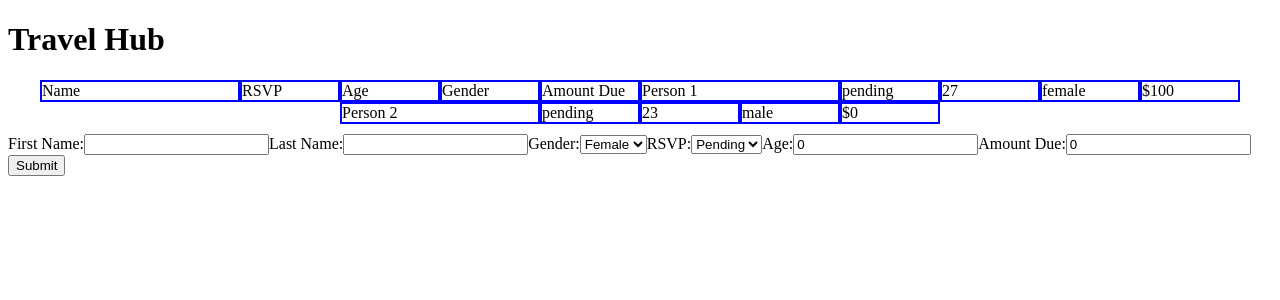
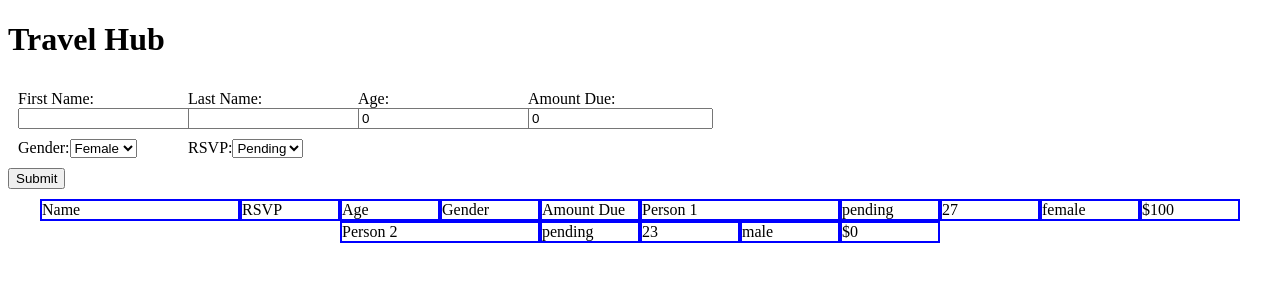
Before and after one commit to grace5829/TravelHub-test, a Next.js app: page / in a window 1280 px wide. Shown: the top 300 px of the page. Built offline with nearby package versions, Linux system fonts and the light colour scheme.

Commit message:
adding css to form

```diff
--- a/app/form.tsx
+++ b/app/form.tsx
@@ -2,19 +2,24 @@ import { ChangeEvent, FormEvent, useContext, useState } from "react";
 import { Guest, GuestsContext } from "./page";
 import styled from "styled-components";
 
-
 const TableWrapper = styled.span`
-margin:10px;
-display:flex;
-justify-content:center;
-flex-wrap:wrap;
+  margin: 10px;
+  display: flex;
+  justify-content: center;
+  flex-wrap: wrap;
 `;
 const EachGuest = styled.div`
-display:grid;
+  display: grid;
   grid-template-columns: 200px 100px 100px 100px 100px;
 `;
 const EachGuestInfo = styled.span`
-border:2px solid blue;
+  border: 2px solid blue;
+`;
+const FormWrapper = styled.span`
+  display: grid;
+  grid-template-columns: 170px 170px 170px 170px;
+  row-gap: 10px;
+  padding: 10px;
 `;
 
 export default function Form() {
@@ -44,29 +49,8 @@ export default function Form() {
 
   return (
     <div>
-        <TableWrapper>
-
-        <EachGuest>
-        <EachGuestInfo>Name</EachGuestInfo>
-        <EachGuestInfo>RSVP</EachGuestInfo>
-        <EachGuestInfo>Age</EachGuestInfo>
-        <EachGuestInfo>Gender</EachGuestInfo>
-        <EachGuestInfo>Amount Due</EachGuestInfo>
-        </EachGuest>
-
-      {guests?.map((guest) => (
-          <EachGuest key={guest.lastName + guest.firstName}>
-            <EachGuestInfo> {guest.firstName} {guest.lastName}</EachGuestInfo>
-            <EachGuestInfo>{guest.RSVP}</EachGuestInfo>
-            <EachGuestInfo>{guest.age} </EachGuestInfo>
-            <EachGuestInfo>{guest.gender}</EachGuestInfo>
-            <EachGuestInfo>${guest.amountDue}</EachGuestInfo>
-
-        </EachGuest>
-      ))}
-              </TableWrapper>
-
       <form onSubmit={handleSubmit}>
+        <FormWrapper>
           <label htmlFor="firstName">
             First Name:
             <input
@@ -87,18 +71,6 @@ export default function Form() {
               onChange={handleChange}
             />
           </label>
-        <label htmlFor="gender">Gender:</label>
-        <select id="gender" name="gender" onChange={handleChange}>
-          <option value="female">Female</option>
-          <option value="male">Male</option>
-        </select>
-        <label htmlFor="RSVP">RSVP:</label>
-        <select id="RSVP" name="RSVP" onChange={handleChange}>
-          <option value="pending">Pending</option>
-          <option value="yes">Yes</option>
-          <option value="no">No</option>
-          <option value="maybe">Maybe</option>
-        </select>
           <label htmlFor="age">
             Age:
             <input
@@ -119,8 +91,46 @@ export default function Form() {
               onChange={handleChange}
             />
           </label>
+          <label htmlFor="gender">
+            Gender:
+            <select id="gender" name="gender" onChange={handleChange}>
+              <option value="female">Female</option>
+              <option value="male">Male</option>
+            </select>
+          </label>
+          <label htmlFor="RSVP">
+            RSVP:
+            <select id="RSVP" name="RSVP" onChange={handleChange}>
+              <option value="pending">Pending</option>
+              <option value="yes">Yes</option>
+              <option value="no">No</option>
+              <option value="maybe">Maybe</option>
+            </select>
+          </label>
+        </FormWrapper>
         <input type="submit" />
       </form>
+      <TableWrapper>
+        <EachGuest>
+          <EachGuestInfo>Name</EachGuestInfo>
+          <EachGuestInfo>RSVP</EachGuestInfo>
+          <EachGuestInfo>Age</EachGuestInfo>
+          <EachGuestInfo>Gender</EachGuestInfo>
+          <EachGuestInfo>Amount Due</EachGuestInfo>
+        </EachGuest>
+
+        {guests?.map((guest) => (
+          <EachGuest key={guest.lastName + guest.firstName}>
+            <EachGuestInfo>
+              {guest.firstName} {guest.lastName}
+            </EachGuestInfo>
+            <EachGuestInfo>{guest.RSVP}</EachGuestInfo>
+            <EachGuestInfo>{guest.age} </EachGuestInfo>
+            <EachGuestInfo>{guest.gender}</EachGuestInfo>
+            <EachGuestInfo>${guest.amountDue}</EachGuestInfo>
+          </EachGuest>
+        ))}
+      </TableWrapper>
     </div>
   );
 }
```
Lines whose indentation alone changed are shown as unchanged.
